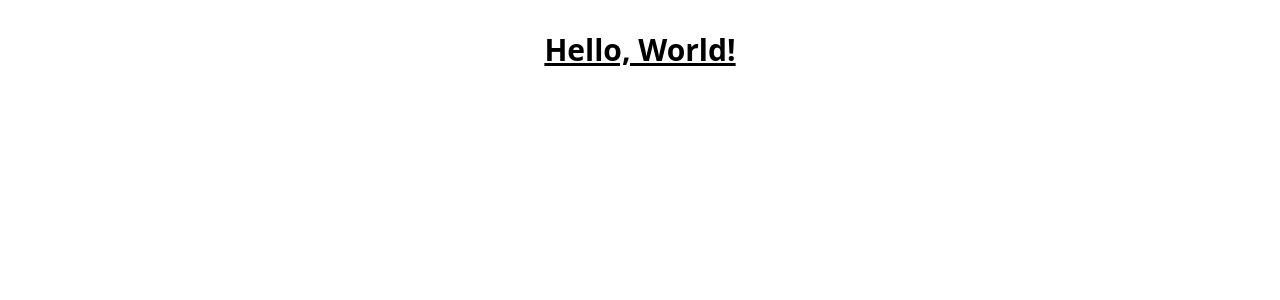
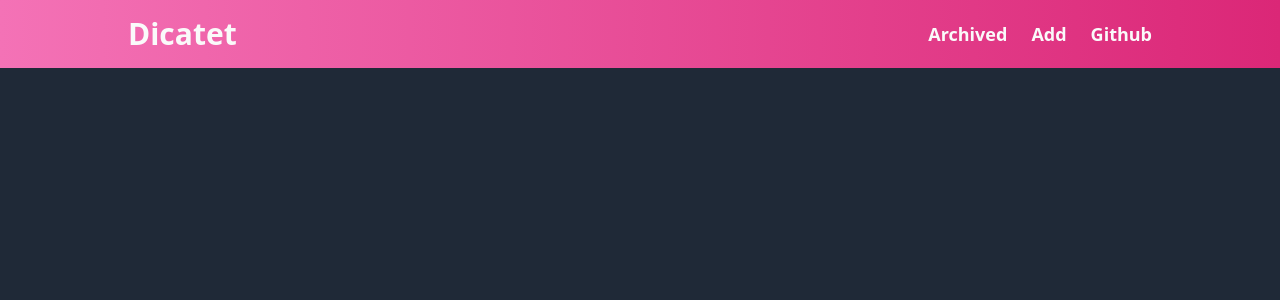
Before and after one commit to fajar13k/dicatet, a React (Vite) app: page / in a window 1280 px wide. Shown: the top 300 px of the page. Built offline with nearby package versions, Linux system fonts and the light colour scheme.

Commit message:
Add navigation bar

```diff
--- a/src/App.css
+++ /dev/null
@@ -1,41 +0,0 @@
-#root {
-  max-width: 1280px;
-  margin: 0 auto;
-  padding: 2rem;
-  text-align: center;
-}
-
-.logo {
-  height: 6em;
-  padding: 1.5em;
-  will-change: filter;
-}
-.logo:hover {
-  filter: drop-shadow(0 0 2em #646cffaa);
-}
-.logo.react:hover {
-  filter: drop-shadow(0 0 2em #61dafbaa);
-}
-
-@keyframes logo-spin {
-  from {
-    transform: rotate(0deg);
-  }
-  to {
-    transform: rotate(360deg);
-  }
-}
-
-@media (prefers-reduced-motion: no-preference) {
-  a:nth-of-type(2) .logo {
-    animation: logo-spin infinite 20s linear;
-  }
-}
-
-.card {
-  padding: 2em;
-}
-
-.read-the-docs {
-  color: #888;
-}
--- a/src/App.jsx
+++ b/src/App.jsx
@@ -1,11 +1,15 @@
-import './App.css'
+import React from 'react';
+import Navigation from './components/Navigation';
 
 function App() {
   return (
-    <h1 className="text-3xl font-bold underline">
-      Hello, World!
-    </h1>
+    <div className="max-w-6-xl">
+      <header className="flex justify-between items-center px-4 lg:px-32 py-4 bg-gradient-to-r from-pink-400 to-pink-600">
+        <h1 className="font-bold text-3xl">Dicatet</h1>
+        <Navigation />
+      </header>
+    </div>
   )
 }
 
-export default App
+export default App;
--- /dev/null
+++ b/src/components/Navigation.jsx
@@ -0,0 +1,20 @@
+import React from "react";
+import { Link } from 'react-router-dom';
+
+export default function Navigation() {
+  return (
+    <nav>
+      <ul className="list-none flex gap-6 text-lg font-semibold">
+        <li className="hover:underline hover:underline-offset-8">
+          <Link to="/archived">Archived</Link>
+        </li>
+        <li className="hover:underline hover:underline-offset-8">
+          <Link to="/add">Add</Link>
+        </li>
+        <li className="hover:underline hover:underline-offset-8">
+          <a href="https://github.com/fajar13k/dicatet">Github</a>
+        </li>
+      </ul>
+    </nav>
+  );
+}
--- a/src/index.css
+++ /dev/null
@@ -1,3 +0,0 @@
-@tailwind base;
-@tailwind components;
-@tailwind utilities;
--- a/src/main.jsx
+++ b/src/main.jsx
@@ -1,8 +1,8 @@
 import React from "react";
 import ReactDOM from "react-dom/client";
+import { BrowserRouter } from "react-router-dom";
+import "./styles/index.css";
 import App from "./App";
-import { BrowserRouter } from "react-router-dom";
-import "./index.css";
 
 ReactDOM.createRoot(document.getElementById("root")).render(
   <React.StrictMode>
--- /dev/null
+++ b/src/styles/index.css
@@ -0,0 +1,10 @@
+@tailwind base;
+
+@layer base {
+  html {
+    @apply text-neutral-50 bg-gray-800;
+  }
+}
+
+@tailwind components;
+@tailwind utilities;
--- /dev/null
+++ b/src/utils/index.js
@@ -0,0 +1,11 @@
+const showFormattedDate = (date) => {
+  const options = {
+    weekday: 'long',
+    year: 'numeric',
+    month: 'long',
+    day: 'numeric',
+  };
+  return new Date(date).toLocaleDateString('id-ID', options);
+};
+
+export { showFormattedDate };
```
Also changed, not shown: 2 other files (tests, documents, lock files or other folders).
